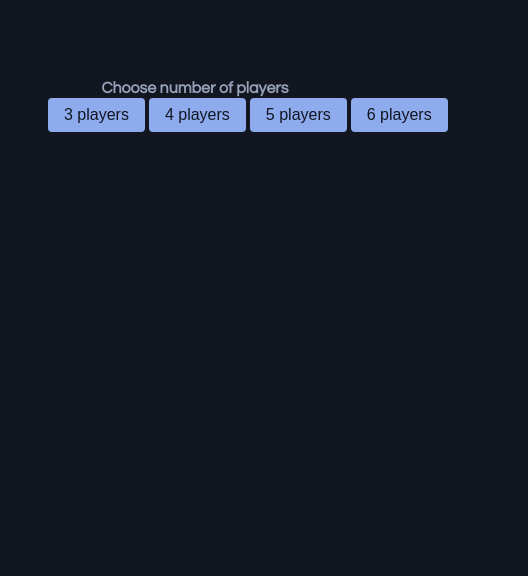
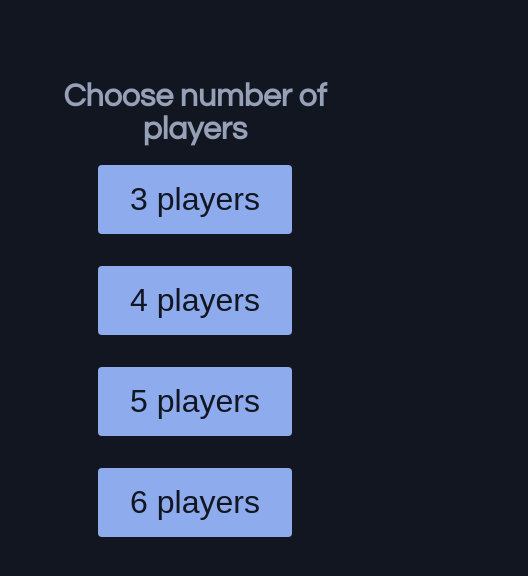
Before and after one commit to ivanbje/SubterraHazardDeck, a plain HTML site: page index.html in a window 390 px wide. Shown: the whole page, 528 px wide, since content can reach past the window. Drawn offline with Linux system fonts and the light colour scheme.

Commit message:
mobile friendly

```diff
--- a/dark-mode.css
+++ b/dark-mode.css
@@ -7,7 +7,7 @@ p{
 	color: #96A1B8;
 	margin-top: 0em;
 	margin-bottom: 0.1em;
-	font-size:1em;
+	font-size:2em;
 	font-weight: bold;
 	font-family:"Century Gothic", CenturyGothic, AppleGothic, sans-serif;
 	text-align: center;
@@ -33,7 +33,9 @@ h1{
   text-align: center;
   text-decoration: none;
   display: inline-block;
-  font-size: 1em;
+  align-self: center;
+  font-size: 2em;
+  margin: 0.5em;
 }
 .button:hover {
 	background-image: linear-gradient(90deg, #aac7ff 0%, #c6e3ff 20%, #aac7ff 50%, #aac7ff 100%);
@@ -45,9 +47,9 @@ h1{
 
 #themediv {float:right;}
 
-.playerAmounts {width:30em; ;margin: 0 auto;}
-.difficultyAmount {width:25em; ;margin: 0 auto; }
-.drawCard {width:5em; ;margin: 0 auto; }
+.playerAmounts { margin: 0 auto;text-align: center; align-content: center;}
+.difficultyAmount {margin: 0 auto;text-align: center; align-content: center;}
+.drawCard {margin: 0 auto;text-align: center; align-content: center;}
 
 .block {
 	display: block;
--- a/index.html
+++ b/index.html
@@ -16,16 +16,16 @@
 	<div class="block">
 		<p id='cardInfo'>Determining...</p>
 		<div class="playerAmounts" id="playerChoice">
-		<input type="button" class="button" value="3 players" onclick="setPlayers(3)">
-		<input type="button" class="button" value="4 players" onclick="setPlayers(4)">
-		<input type="button" class="button" value="5 players" onclick="setPlayers(5)">
-		<input type="button" class="button" value="6 players" onclick="setPlayers(6)">
+		<input type="button" class="button" value="3 players" onclick="setPlayers(3)"><br>
+		<input type="button" class="button" value="4 players" onclick="setPlayers(4)"><br>
+		<input type="button" class="button" value="5 players" onclick="setPlayers(5)"><br>
+		<input type="button" class="button" value="6 players" onclick="setPlayers(6)"><br>
 		</div>
 		<div class="difficultyAmount" id="difficultyChoice">
-		<input type="button" class="button" value="Beginner" onclick="setDifficulty(1)">
-		<input type="button" class="button" value="Normal" onclick="setDifficulty(2)">
-		<input type="button" class="button" value="Advanced" onclick="setDifficulty(3)">
-		<input type="button" class="button" value="Expert" onclick="setDifficulty(4)">
+		<input type="button" class="button" value="Beginner" onclick="setDifficulty(1)"><br>
+		<input type="button" class="button" value="Normal" onclick="setDifficulty(2)"><br>
+		<input type="button" class="button" value="Advanced" onclick="setDifficulty(3)"><br>
+		<input type="button" class="button" value="Expert" onclick="setDifficulty(4)"><br>
 		</div>
 		<div class="drawCard" id="drawCard">
 		<input type="button" class="button" value="Draw" onclick="drawCard()">
```
